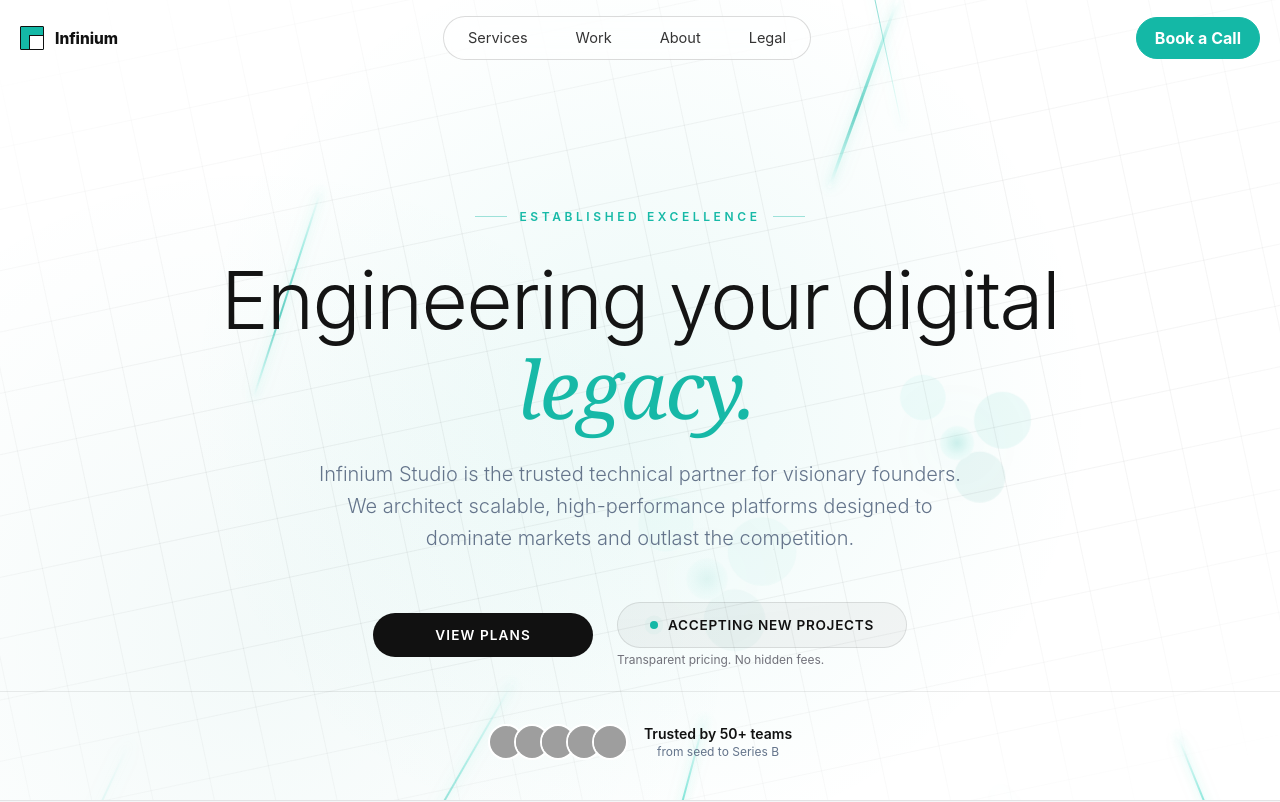
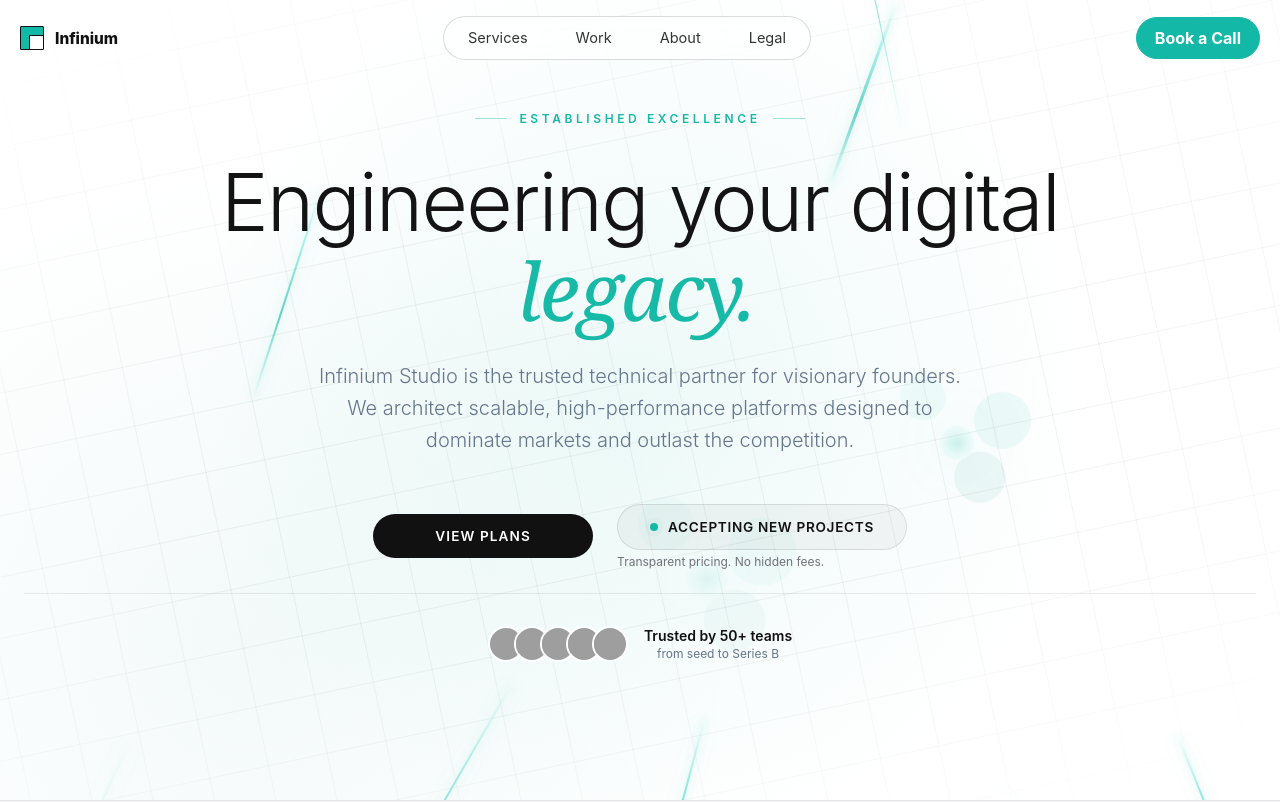
Before and after one commit to sumitkumards07/infinium, a React (Vite) app: page / in a window 1280 px wide. Shown: the top 802 px of the page. Built offline with nearby package versions, Linux system fonts and the light colour scheme; grey boxes are pictures that could not be loaded; a web font is replaced by a local one.

Commit message:
Fix: Resolved overlapping hero content on short viewports by switching trust bar to relative positioning.

```diff
--- a/src/App.css
+++ b/src/App.css
@@ -328,7 +328,7 @@
   justify-content: center;
   align-items: center;
   text-align: center;
-  padding: 0 24px;
+  padding: 0 24px 64px; /* Added bottom padding */
   width: 100%;
 }
 
@@ -523,8 +523,8 @@
 }
 
 .legacy-trust-bar {
-  position: absolute;
-  bottom: 40px;
+  position: relative;
+  margin-top: 64px;
   width: 100%;
   display: flex;
   flex-direction: column;
```
